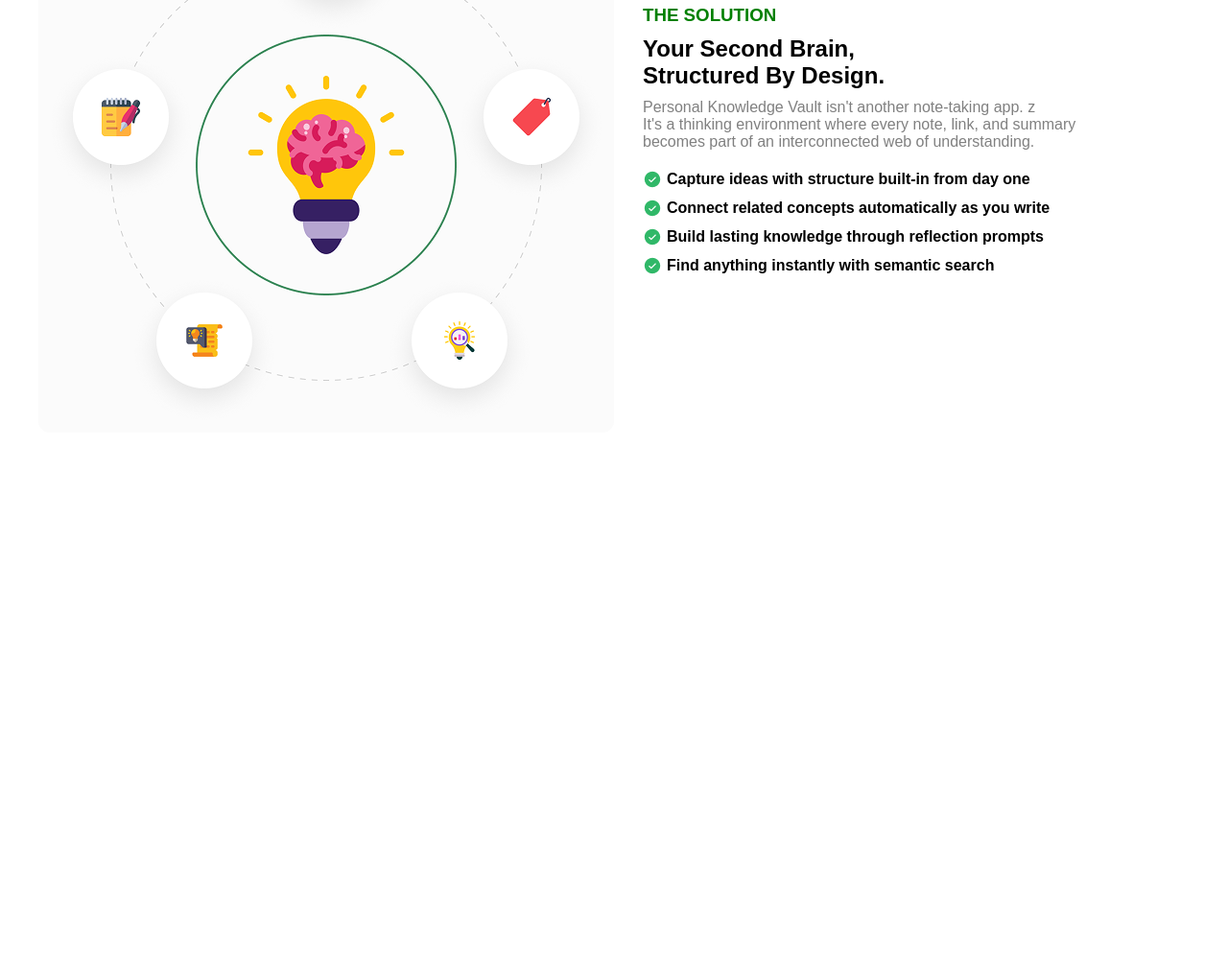
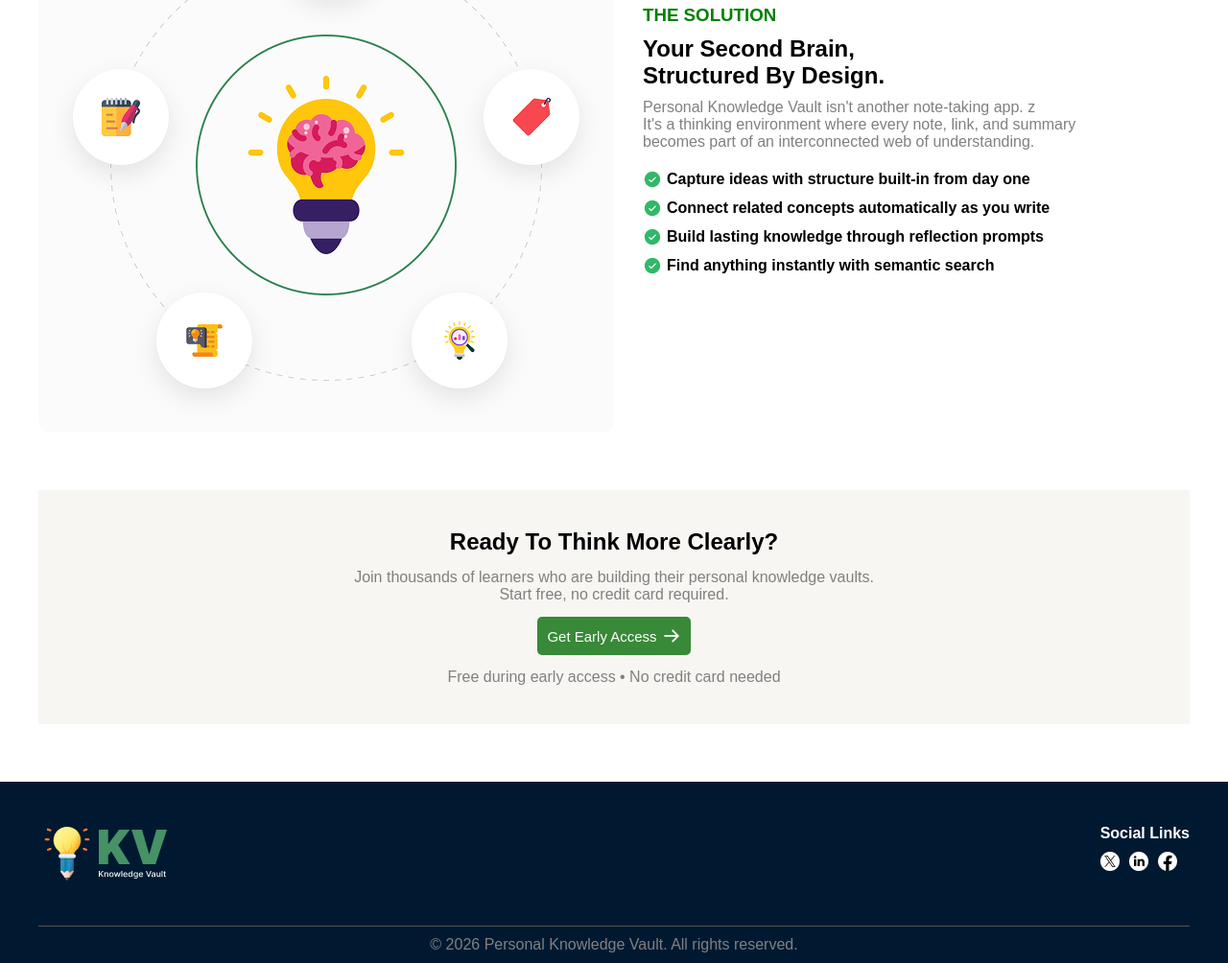
Before and after one commit to mdmasud-rana1/My-First-Assignment, a plain HTML site: page index.html in a window 1280 px wide. Shown: the part 1258-2262 px from the top of the page at 96% size. Before the commit the page ends 1709 px from the top, so only its background shows below. Drawn offline with Linux system fonts and the light colour scheme.

Commit message:
adding footer

```diff
--- a/index.html
+++ b/index.html
@@ -25,16 +25,16 @@
   </nav>
   <section class="banner">
     <div class="banner-content">
-      <h4 class="">Early Access Now Open</h4>
+      <h4 style="display: flex; align-items: center; gap: 5px;"> <img src="./assets/1.png" alt="">Early Access Now Open</h4>
       <h1>Structured Thinking, <br>
         <span style="color: #308888;">Not Just Note-Taking.</span>
       </h1>
       <p>A private space to store notes, links, and learning summaries — designed to <br>
         help you think clearly, connect ideas, and turn learning into long-term knowledge.</p>
       <div style="display: flex; gap: 10px;">
-        <button class="btn">Start Building Your Vault <img src="./ArrowRight.png" alt=""></button>
-        <button class="btn" style="background-color: transparent; border: 1px solid white;"> <img src="./Play.png"
-            alt=""> See How It Works</button>
+        <button class="btn">Start Building Your Vault <img src="./assets/ArrowRight.png" alt=""></button>
+        <button class="btn" style="background-color: transparent; border: 1px solid white;"> <img
+            src="./assets/Play.png" alt=""> See How It Works</button>
       </div>
     </div>
   </section>
@@ -77,7 +77,8 @@
     <div class="fourth-sec-contain">
       <h3 style="color: green;">THE SOLUTION</h3>
       <h1>Your Second Brain, <br> Structured By Design.</h1>
-      <p style="color: gray;">Personal Knowledge Vault isn't another note-taking app. z <br>It's a thinking environment where every note, link,
+      <p style="color: gray;">Personal Knowledge Vault isn't another note-taking app. z <br>It's a thinking environment
+        where every note, link,
         and summary <br>becomes part of an interconnected web of understanding.</p>
       <ul class="fourth-sec-list">
         <li><img src="./assets/CheckCircle.png" alt="">Capture ideas with structure built-in from day one</li>
@@ -89,10 +90,35 @@
     </div>
 
   </section>
+  <section class="fifth-sec">
+    <h1>Ready To Think More Clearly?</h1>
+    <p>Join thousands of learners who are building their personal knowledge vaults. <br> Start free, no credit card
+      required.</p>
+    <button class="btn">Get Early Access <img src="./assets/ArrowRight.png" alt=""></button>
+    <p>Free during early access • No credit card needed</p>
+
+  </section>
 
 
 
+  <footer>
+    <div class="footer-content">
+      <img src="./assets/logo-footer.png" alt="">
+      <div>
+        <h5 style="color: white; font-size: 16px;">Social Links</h5>
+        <div class="icons">
+          <img src="./assets/x.png" alt="">
+          <img src="./assets/linkedin.png" alt="">
+          <img src="./assets/fb.png" alt="">
+        </div>
+      </div>
+    </div>
 
+    <p>© 2026 Personal Knowledge Vault. All rights reserved.</p>
+
+
+
+  </footer>
 
 
 
--- a/style.css
+++ b/style.css
@@ -127,3 +127,39 @@
   margin: 10px 0;
   font-weight: 600;
 }
+.fifth-sec{
+  display: flex;
+  flex-direction: column;
+  align-items: center;
+  max-width: 1200px;
+  margin:60px auto;
+  background-color:rgba(247, 246, 242, 1);
+  padding: 40px 0;
+  text-align: center;
+  gap: 14px;
+}
+.fifth-sec p{
+  color: gray;
+}
+footer{
+  background-color: var(--Style, rgba(0, 25, 49, 1));
+}
+.footer-content{
+  display: flex;
+  justify-content: space-between;
+  max-width: 1200px;
+  margin: auto ;
+  padding: 45px 0;
+ border-bottom:1px solid rgb(83, 82, 82);
+}
+.icons{
+  margin: 10px 0;
+  display: flex;
+  gap: 10px;
+
+}
+footer p{
+  text-align: center;
+  padding: 10px;
+  color: gray;
+}
```
Also changed, not shown: assets/1.png (added), assets/fb.png (added), assets/linkedin.png (added), assets/x.png (added).
